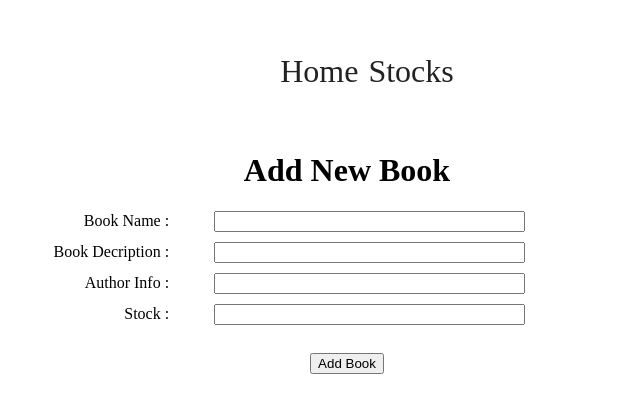
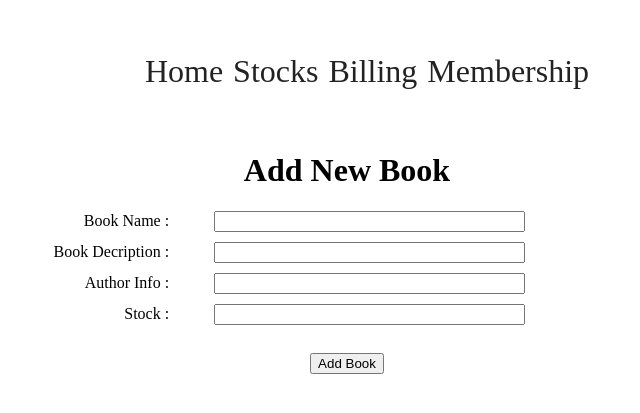
Before and after one commit to mithulcb/book_store, a Flask app: page /add_stock in a window 1280 px wide. Shown: the top 413 px of the page, without its empty margins (293-933 px from the left). Run offline with Flask 2, Linux system fonts and the light colour scheme.

Commit message:
update header

```diff
--- a/templates/header.html
+++ b/templates/header.html
@@ -19,6 +19,12 @@
         <li>
           <a href="stocks"> Stocks </a>
         </li>
+        <li>
+          <a href="billing"> Billing </a>
+        </li>
+        <li>
+          <a href="membership"> Membership </a>
+        </li>
       </ul>
     </div>
   </body>
```
